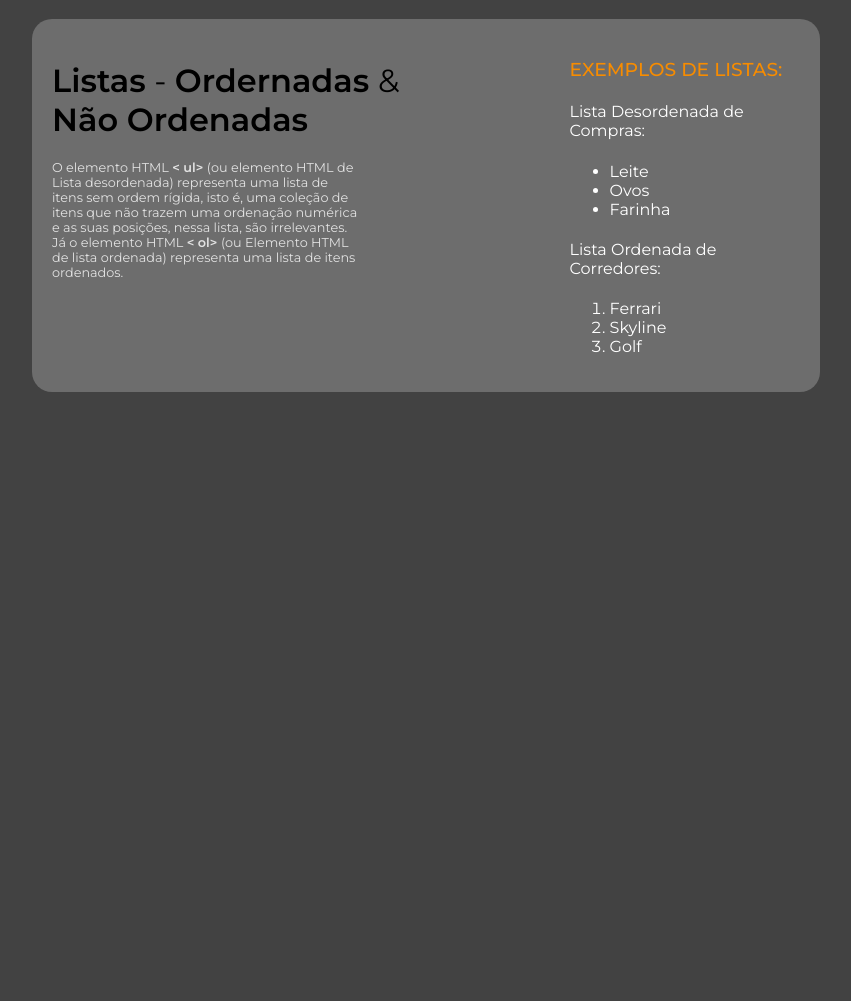
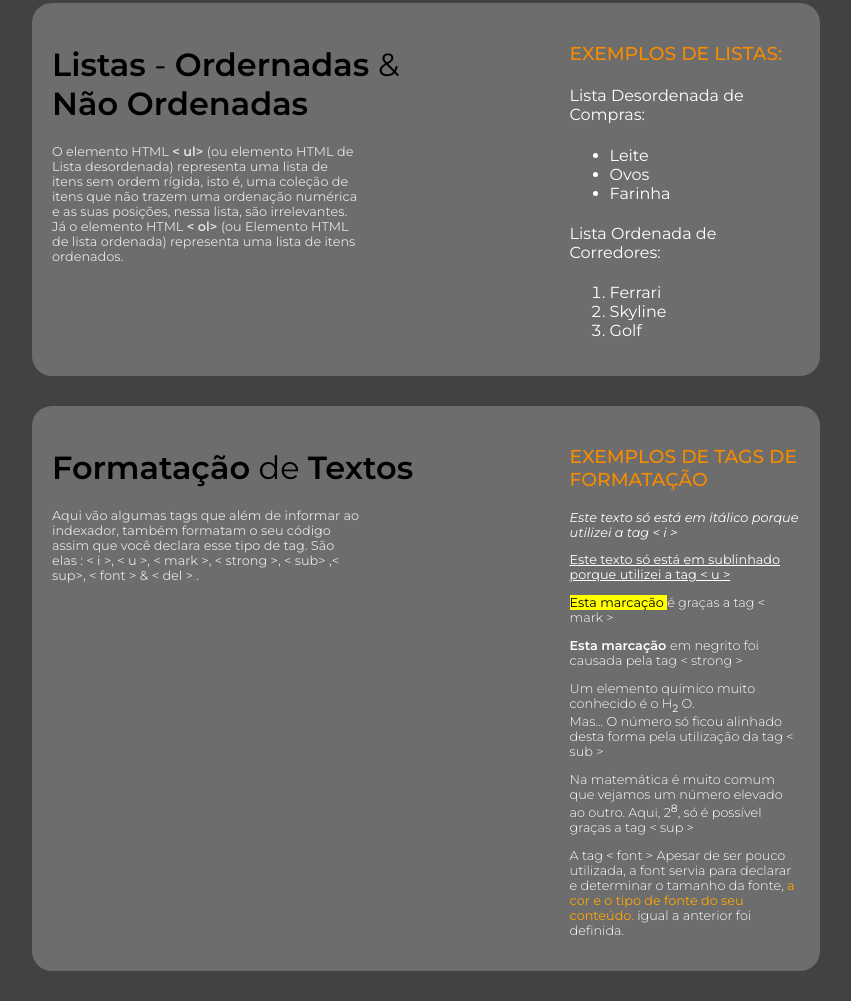
Before and after one commit to YanFelipy/HTML-Challenge, a plain HTML site: page index.html in a window 1280 px wide. Shown: the part 1733-2734 px from the top of the page, without its empty margins (244-1095 px from the left). Before the commit the page ends 2155 px from the top, so only its background shows below. Drawn offline with Linux system fonts and the light colour scheme.

Commit message:
Formatação de Textos

```diff
--- a/index.html
+++ b/index.html
@@ -29,7 +29,7 @@
     <li><a href="#titulos">Títulos</a></li>
     <li><a href="#paragrafos">Parágrafos</a></li>
         <li><a href="#listas">Listas</a></li>
-    <li><a href="#titulos">Formatação de texto</a></li>
+    <li><a href="#formatação-de-textos">Formatação de texto</a></li>
 
 </ul>
       </nav>
@@ -66,8 +66,7 @@ não é uma linguagem de programação
                 </p>
 
 
-                <div class="more_roll">
-                    <a href="#titulos">
+                <div class="more_roll">                    <a href="#titulos">
                         <p>
                         Role para baixo para saber mais
                     </p>
@@ -266,21 +265,22 @@ Um parágrafo normal com < p> <br>
 
     <!--  SECTION - TEXT FORMAT -->
 
-    <!--
-        <div class="h-titles-tag" id="paragrafos">
+
+        <div class="h-titles-tag" id="formatação-de-textos">
 
          <div class="intro-htags">
              <h1>
-                 <strong class="strong">Parágrafos </strong>& <strong class="strong">Citações</strong>
+                 <strong class="strong">Formatação</strong> de <strong class="strong">Textos</strong>
              </h1>
-        <p>Um ótimo exemplo de um parágrafo sendo declarado em html   <strong class="strong">é exatamente este aqui.</strong>
-          Porém, quando alguma fonte externa é citada neste parágrafo, <strong class="strong">devemos utilizar a tag bloquote/></strong>
-           e em seguida,<strong class="strong"> a tag cite/></strong> para citar a origem da fonte.       </p>
+        <p> Aqui vão algumas tags que além de informar ao indexador, também formatam o seu código assim que você declara esse tipo de tag.
+            São elas :  < i >, < u >, < mark >,  < strong >, < sub> ,< sup>, < font > & < del > .<br>
+
+        </p>
                  </div>
          <section class="htag-examples">
              <u style="text-decoration: none;">
              <h3 class="ex-title">
-                 EXEMPLOS DE PARÁGRAFOS E CITAÇÕES:
+                 EXEMPLOS DE TAGS DE FORMATAÇÃO
 
              </h3>
          </u>
@@ -289,17 +289,65 @@ Um parágrafo normal com < p> <br>
              <div >
                  <div>
                      <p>
-                         Este é parágrafo é com a tag   < /p>
+                         <i class="italic"> Este texto só está em itálico porque utilizei a tag < i ></i>
                      </p>
                  </div>
+
                  <div>
-                     <blockquote style="margin: 10px;">
-                        <p>
-                           Aqui vai uma citação de um texto famoso com a tag < /p> dentro de um < /blockquote>
-                                         </p>
-                                         <cite> - Marquinhos Zukemberg</cite>
+                    <p>
+                        <u style="text-decoration: underline;">
+                            Este texto só está em sublinhado porque utilizei a tag < u >
+                        </u>
+                    </p>
+                 </div>
 
-                     </blockquote>
+
+
+                   <div>
+                    <p>
+                       <mark>
+                              Esta marcação
+                            </mark>
+
+                              é graças a tag < mark >
+                        </u>
+                    </p>
+                 </div>
+                 <div>
+                    <p>
+                       <strong class="strong">
+                              Esta marcação
+                       </strong>
+                            em negrito foi causada pela tag < strong >
+                        </u>
+                    </p>
+                 </div>
+
+                   <div>
+                    <p>
+                       Um elemento químico muito conhecido  é o H<sub>2</sub> O.  <br>
+                       Mas... O número só ficou alinhado desta forma pela utilização da tag < sub >
+
+                    </p>
+                 </div>
+
+                    <div>
+                    <p>
+                      Na matemática é muito comum que vejamos um número elevado ao outro.
+                      Aqui, 2<sup>8</sup>, só é possível graças a tag < sup >
+
+                    </p>
+                 </div>
+
+                   <div>
+                    <p>
+                      A tag < font > Apesar de ser pouco utilizada, a font servia para declarar e determinar
+                       o tamanho da fonte, <font color="orange" >
+                           a cor e o tipo de fonte do seu conteúdo.
+
+                       </font>
+                      igual a anterior foi definida.
+                    </p>
                  </div>
 
 
@@ -308,7 +356,7 @@ Um parágrafo normal com < p> <br>
 
     </div>
 
-    -->
+
 
 
     </div>
--- a/style.css
+++ b/style.css
@@ -32,14 +32,14 @@ header span {
     color: rgb(247, 140, 0);
     font-weight: 700;
 }
-.nav-titles {
+header .nav-titles {
     color: white;
     width: 100%;
     display: flex;
   justify-content: space-around;
 }
 
-.nav-titles ul {
+header .nav-titles ul {
     list-style: none;
     display: flex;
     padding: 5px;
@@ -89,7 +89,7 @@ color: rgb(201, 201, 201);
 }
 .box-texts, .intro {
     margin-top: 10px;
-    width: 100vw;
+    width: 100%;
     display: flex;
     flex-direction: column;
     gap: 30px;
@@ -106,6 +106,7 @@ color: rgb(201, 201, 201);
     align-items: center;
     justify-content: center;
     min-height: 100vh;
+    width: 100%;
 
 }
 .box_text {
@@ -131,6 +132,9 @@ color: rgb(201, 201, 201);
 }
 .more_roll p{
   width:100%;
+}
+.p-desc_1 {
+    margin-bottom: 0px;
 }
 .p-desc_2 {
     margin-top: 0px;
```
